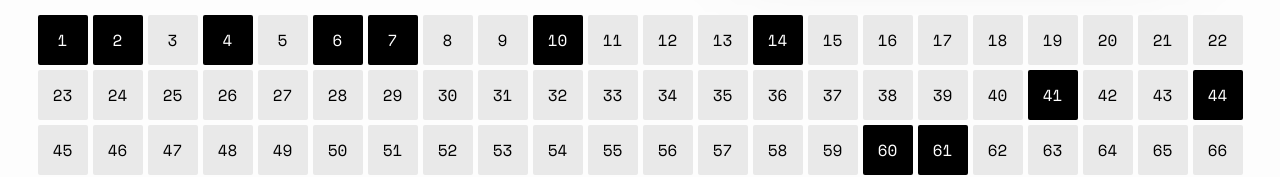
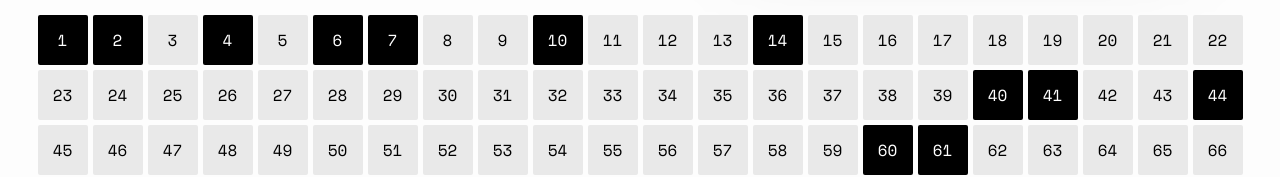
Before and after one commit to ryasan/one_hundred_days_css, a React (Create React App) app: page / in a window 1280 px wide. Shown: the part 508-685 px from the top of the page. Built offline with nearby package versions, Linux system fonts and the light colour scheme; the HTML template or start-up script is replaced by a standard one.

Commit message:
add day 40

```diff
--- a/src/data.js
+++ b/src/data.js
@@ -46,6 +46,10 @@ const completed = {
   44: {
     id: 'MWVPmgQ',
     title: '044 Twisted Pyramid'
+  },
+  40: {
+    id: 'GRxYBoO',
+    title: '040 Gallery'
   }
 };
 
```
Also changed, not shown: 1 other file (tests, documents, lock files or other folders).
